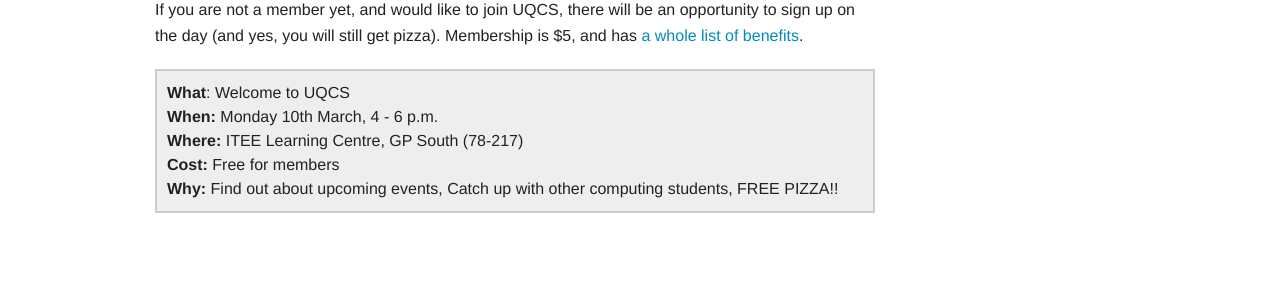
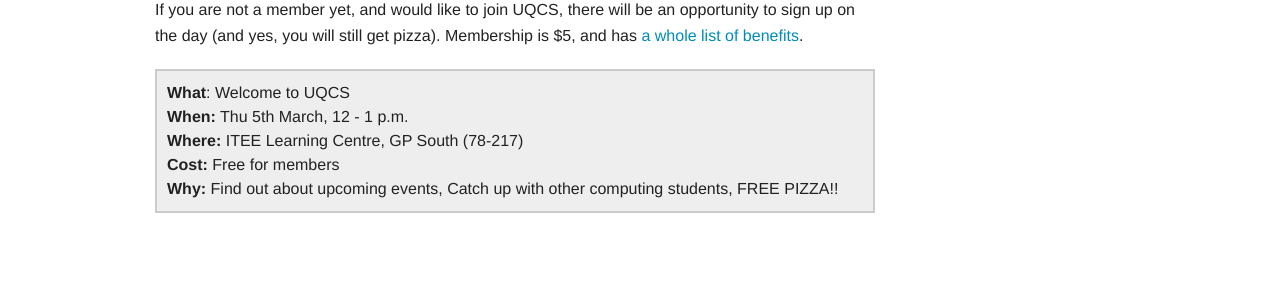
Before and after one commit to UQComputingSociety/website, a Jekyll site: the page built from _posts/2014-03-09-welcome-uqcs-2014.html, in a window 1280 px wide. Shown: the part 346-630 px from the top of the page. Built offline with Jekyll 4.4.1, drawn with Linux system fonts in a browser that asks for light colours; nearby versions of some CDN libraries.

Commit message:
Corrected Welcome Event Day

```diff
--- a/_posts/2014-03-09-welcome-uqcs-2014.html
+++ b/_posts/2014-03-09-welcome-uqcs-2014.html
@@ -10,7 +10,7 @@
 
 <div  class="details-box">
 <strong>What</strong>: Welcome to UQCS<br />
-<strong>When:</strong> Monday 10th March, 4 - 6 p.m.<br />
+<strong>When:</strong> Thu 5th March, 12 - 1 p.m.<br />
 <strong>Where:</strong> ITEE Learning Centre, GP South (78-217)<br />
 <strong>Cost:</strong> Free for members<br />
 <strong>Why:</strong> Find out about upcoming events, Catch up with other computing students, FREE PIZZA!!
```
